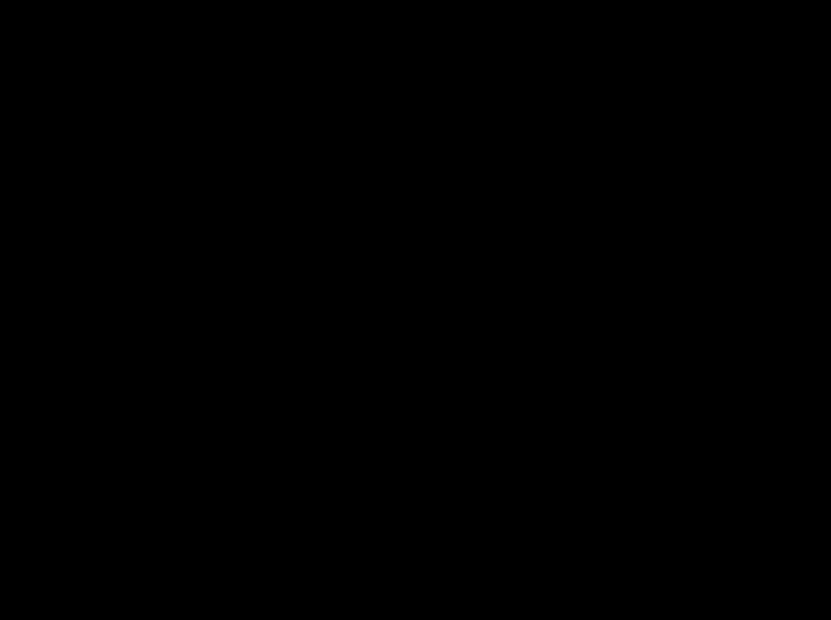
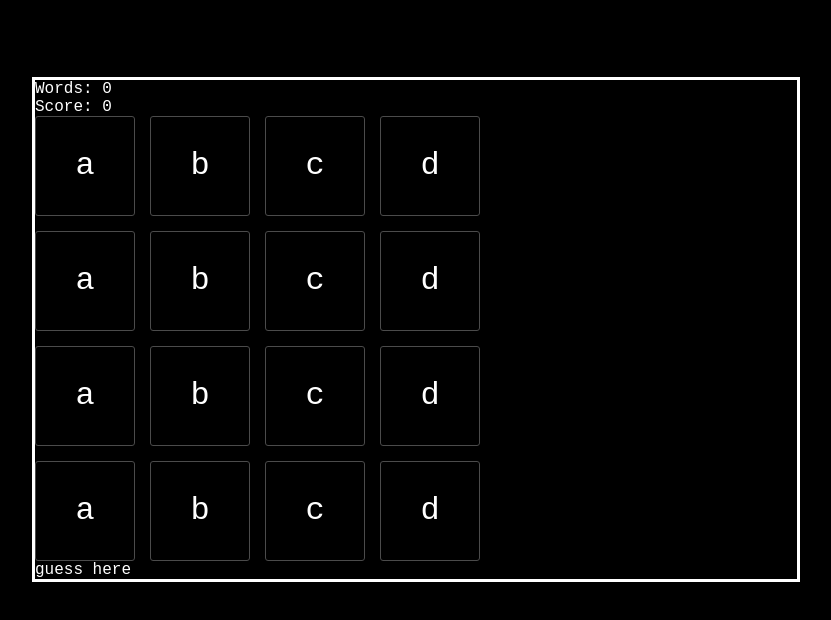
Before and after one commit to JonathanScardon/WordHunt, a React app in the folder client/: page /play in a window 1280 px wide. Before the commit this address had no page. Shown: the top 620 px of the page, without its empty margins (224-1055 px from the left). Built offline with nearby package versions, Linux system fonts and the light colour scheme; the HTML template or start-up script is replaced by a standard one.

Commit message:
play mode skeleton

```diff
--- a/client/src/App.jsx
+++ b/client/src/App.jsx
@@ -3,6 +3,7 @@
 import { BrowserRouter as Router, Routes, Route} from "react-router-dom"
 import Home from "./pages/Home/Home.jsx"
 import Solve from "./pages/Solve/Solve.jsx"
+import Play from "./pages/Play/Play.jsx"
 
 function App() {
 
@@ -11,6 +12,7 @@
       <Routes>
         <Route path = "/" element = {<Home />}></Route>
         <Route path = "/solve" element = {<Solve />}></Route>
+        <Route path = "/play" element = { <Play /> }></Route>
       </Routes>
     </Router>
   )
--- /dev/null
+++ b/client/src/components/PlayData/PlayData.jsx
@@ -0,0 +1,14 @@
+function PlayData({wordCount, score}){
+    return (
+        <div>
+            <div>
+                Words: {wordCount}
+            </div>
+            <div>
+                Score: {score}
+            </div>
+        </div>
+    )
+}
+
+export default PlayData;
--- /dev/null
+++ b/client/src/components/PlayerGuess/PlayerGuess.jsx
@@ -0,0 +1,7 @@
+function PlayerGuess({guess, setGuess}){
+    return(
+        <div>guess here</div>
+    )
+}
+
+export default PlayerGuess;
--- a/client/src/pages/Home/Home.jsx
+++ b/client/src/pages/Home/Home.jsx
@@ -14,6 +14,10 @@
              <Link to = "/solve">
                 <button >Solve</button>
             </Link>
+
+            <Link to = "/play">
+                <button>Play</button>
+            </Link>
         </HomeContainer>
         </>
 
--- /dev/null
+++ b/client/src/pages/Play/Play.jsx
@@ -0,0 +1,44 @@
+import {useState, useEffect} from "react";
+import {PlayContainer, GridContainer, GridItem} from "./PlayStyles.jsx"
+import PlayData from "../../components/PlayData/PlayData.jsx"
+import PlayerGuess from "../../components/PlayerGuess/PlayerGuess.jsx"
+
+function Play(){
+    const [grid, setGrid] = useState([Array(4).fill().map(() => Array(4).fill(""))]);
+    const [wordCount, setWordCount] = useState(0);
+    const [score, setScore] = useState(0);
+    const [guess, setGuess] = useState("");
+
+    const tempGrid = [
+        ["a", "b", "c", "d"],
+        ["a", "b", "c", "d"],
+        ["a", "b", "c", "d"],
+        ["a", "b", "c", "d"]
+    ]
+
+    useEffect(() => {
+        setGrid(tempGrid)
+    }, [])
+
+
+    return (
+        <PlayContainer>
+        <PlayData wordCount = {wordCount} score = {score}/>
+
+        <GridContainer>
+            {grid.map((row, rowIndex) =>
+                row.map((letter, colIndex) =>
+                    <GridItem key = {`${rowIndex}-${colIndex}`}>
+                        {letter}
+                    </GridItem>
+                )
+            )}
+        </GridContainer>
+
+        <PlayerGuess guess = {guess} setGuess = {setGuess}/>
+
+        </PlayContainer>
+    )
+}
+
+export default Play;
--- /dev/null
+++ b/client/src/pages/Play/PlayStyles.jsx
@@ -0,0 +1,34 @@
+import styled from "styled-components"
+
+export const PlayContainer = styled.div`
+margin-left: 20%;
+margin-right: 20%;
+margin-top: 6%;
+z-index:1;
+position:relative;
+border:solid;
+`
+
+export const GridContainer = styled.div`
+display: grid;
+grid-template-columns: repeat(4, minmax(10px, 100px));
+row-gap: 15px;
+column-gap: 15px;
+`
+
+export const GridItem = styled.div`
+aspect-ratio: 1 / 1;
+caret-color: transparent;
+background-color: black;
+border-color:;
+font-size:200%;
+border: 1px solid rgba(75, 75, 75, 1);
+border-radius: 3%;
+
+font-family: 'Press Start 2P', monospace;
+color:white;
+
+display: flex;
+align-items: center;
+justify-content: center;
+`
```
Also changed, not shown: client/src/components/PlayData/PlayDataStyles.jsx (added).
